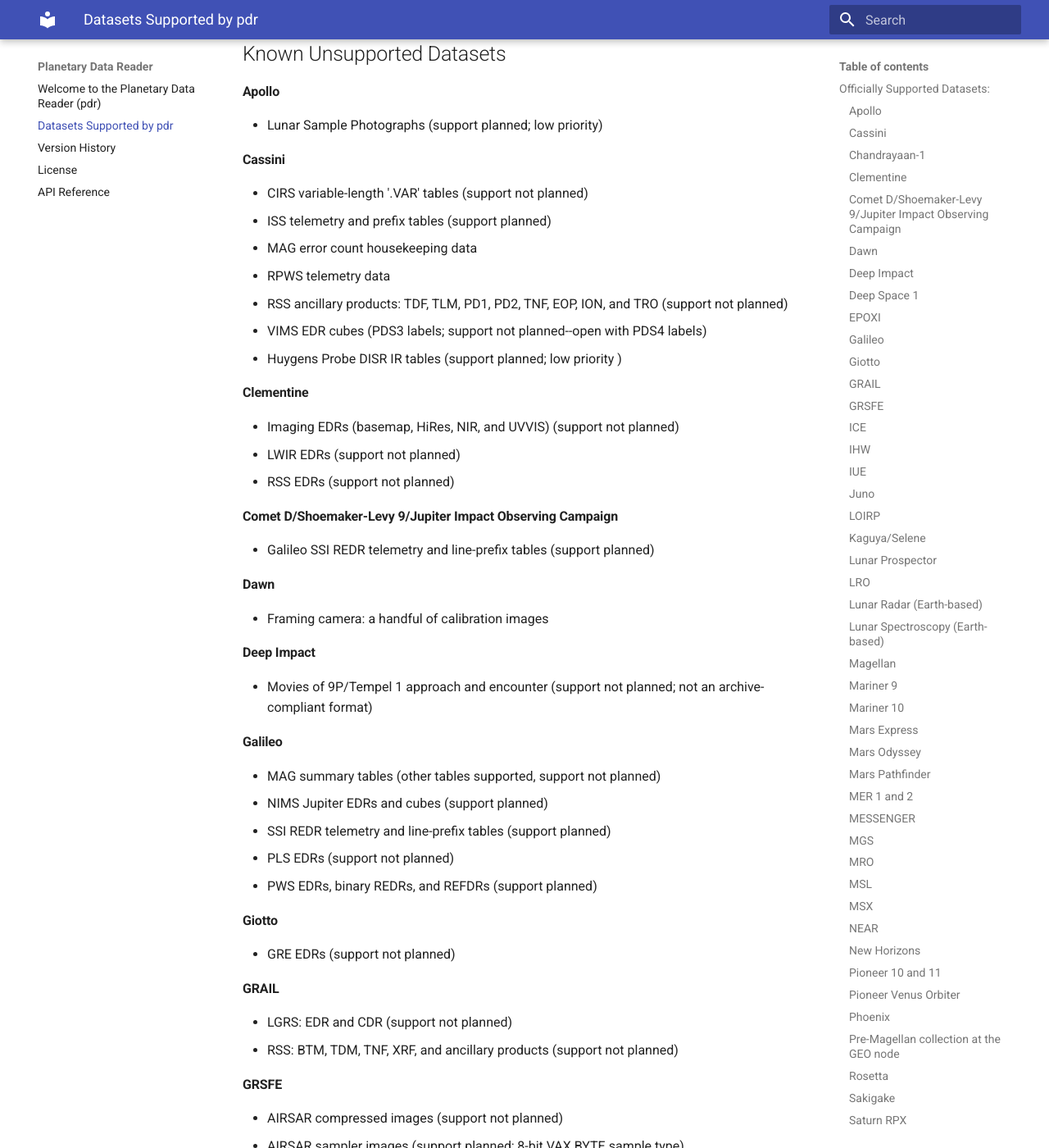
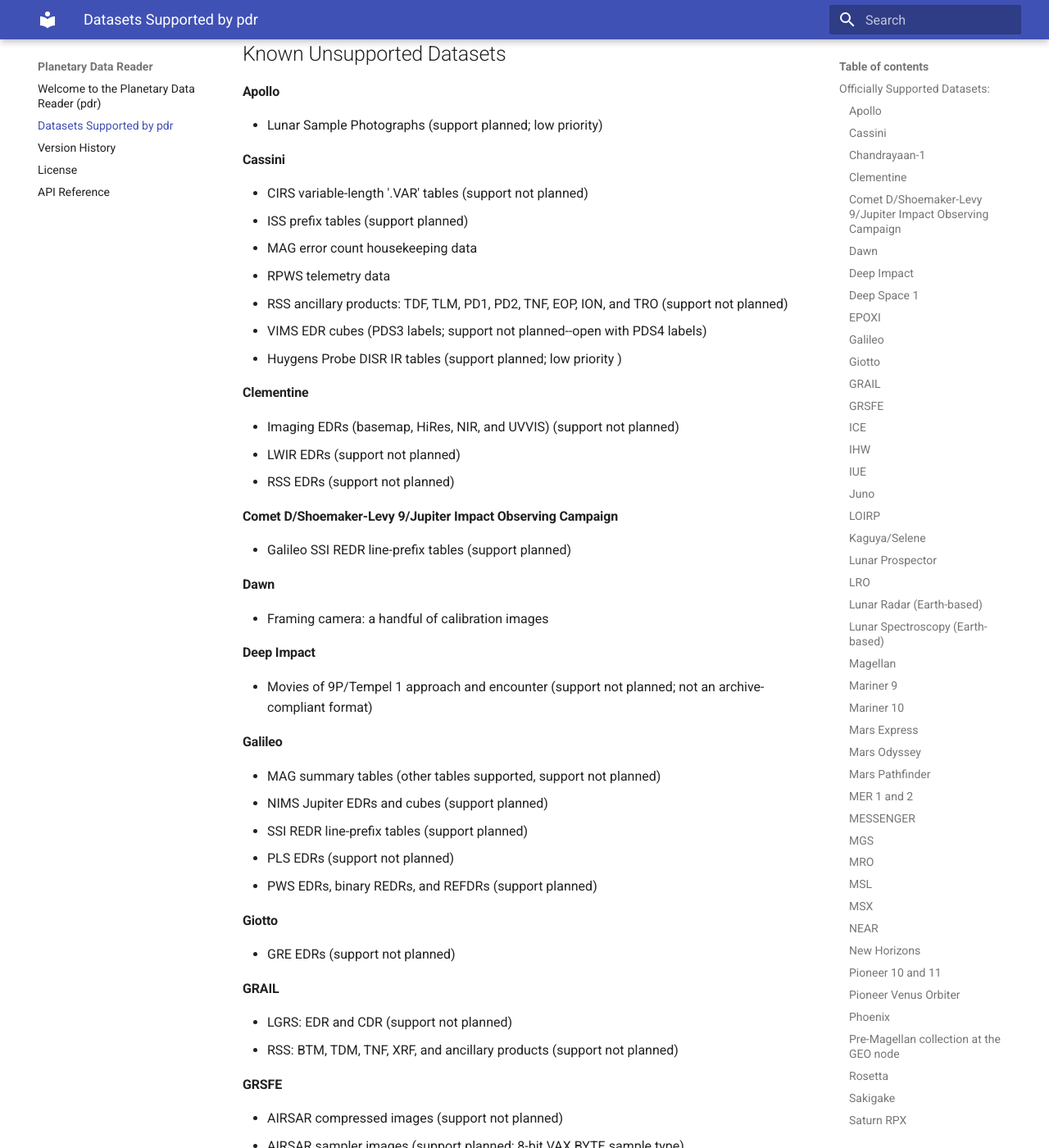
Before and after one commit to MillionConcepts/pdr, an MkDocs documentation site: the page built from docs/supported_datasets.md, in a window 1280 px wide and 1400 px high, scrolled down 19837 px. Shown: the whole window at 82% size. Built offline with MkDocs 1.6.1 and Material for MkDocs 9.7.7, drawn with Linux system fonts in a browser that asks for light colours; some of the changed text lies outside the part shown.

Commit message:
Update the support docs

```diff
--- a/docs/supported_datasets.md
+++ b/docs/supported_datasets.md
@@ -590,7 +590,7 @@ expected data structures and that interpretable portions of their data
   - Lunar Sample Photographs (support planned; low priority)
 #### Cassini
   - CIRS variable-length '.VAR' tables (support not planned)
-  - ISS telemetry and prefix tables (support planned)
+  - ISS prefix tables (support planned)
   - MAG error count housekeeping data
   - RPWS telemetry data
   - RSS ancillary products: TDF, TLM, PD1, PD2, TNF, EOP, ION, and TRO (support not planned)
@@ -601,7 +601,7 @@ expected data structures and that interpretable portions of their data
   - LWIR EDRs (support not planned)
   - RSS EDRs (support not planned)
 #### Comet D/Shoemaker-Levy 9/Jupiter Impact Observing Campaign
-  - Galileo SSI REDR telemetry and line-prefix tables (support planned)
+  - Galileo SSI REDR line-prefix tables (support planned)
 #### Dawn
   - Framing camera: a handful of calibration images
 #### Deep Impact
@@ -610,7 +610,7 @@ expected data structures and that interpretable portions of their data
 #### Galileo
   - MAG summary tables (other tables supported, support not planned)
   - NIMS Jupiter EDRs and cubes (support planned)
-  - SSI REDR telemetry and line-prefix tables (support planned)
+  - SSI REDR line-prefix tables (support planned)
   - PLS EDRs (support not planned)
   - PWS EDRs, binary REDRs, and REFDRs (support planned)
 #### Giotto
```
Also changed, not shown: other parts of docs/supported_datasets.md (+3 -3 lines), CHANGELOG.md (+1 -2 lines).
